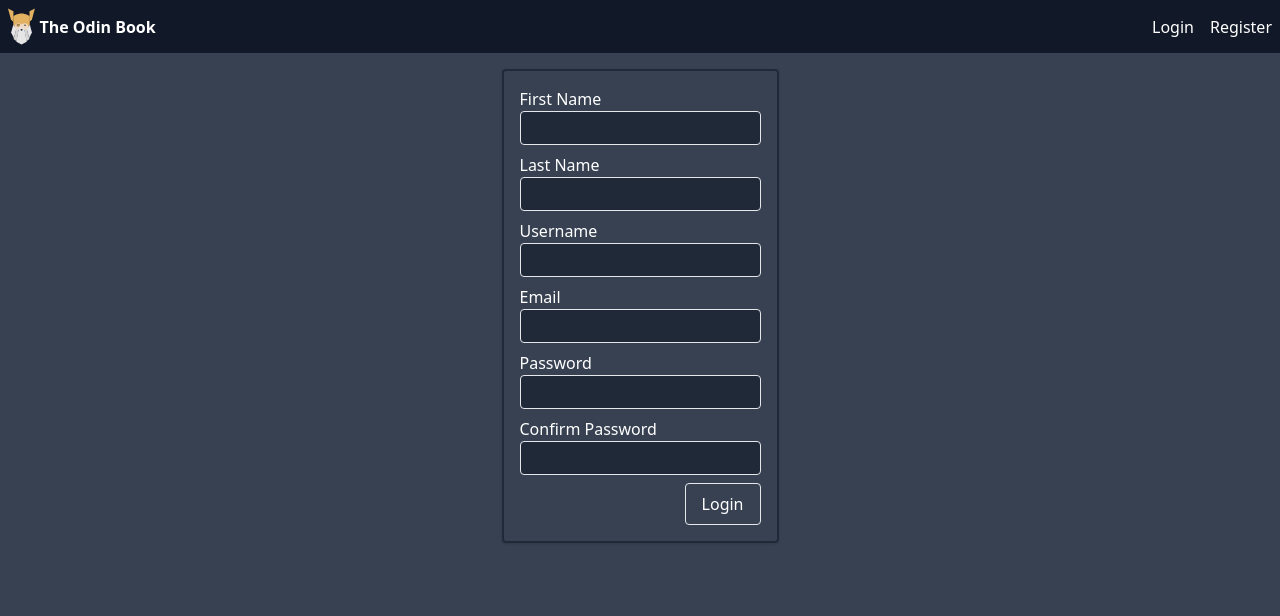
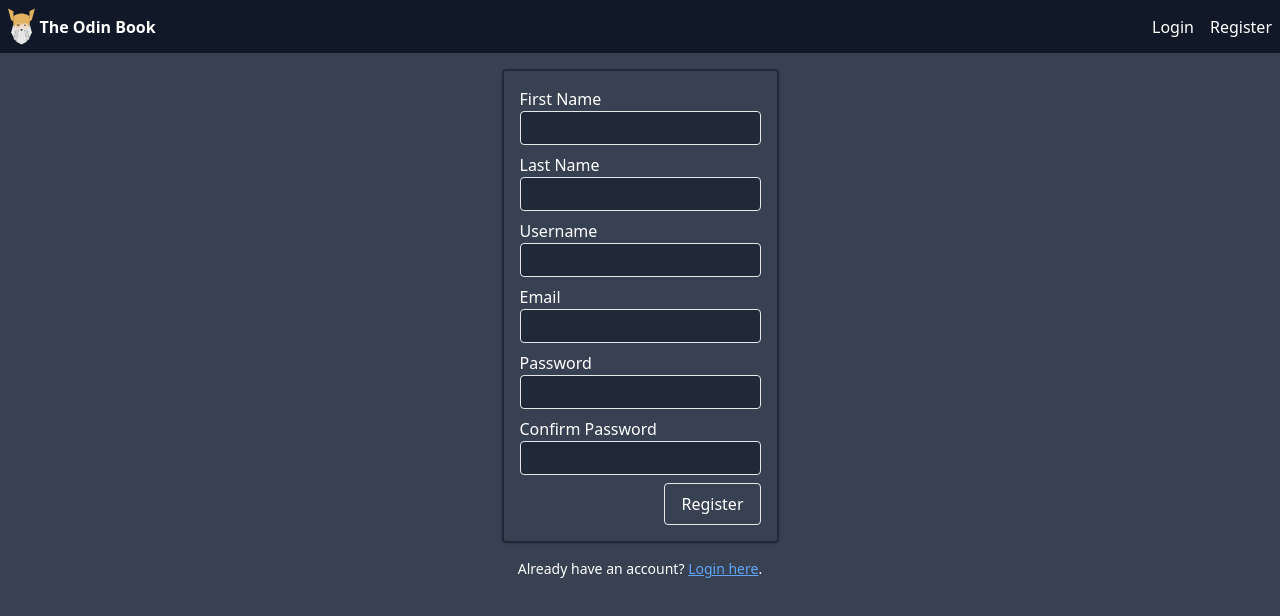
Before and after one commit to Serp-ent/The-Odin-Book, a React (Vite) app in the folder frontend/: page /register in a window 1280 px wide. Shown: the top 616 px of the page. Built offline with nearby package versions, Linux system fonts and the light colour scheme.

Commit message:
Add simple helper links for login/register form

```diff
--- a/frontend/src/routes/login.jsx
+++ b/frontend/src/routes/login.jsx
@@ -1,5 +1,5 @@
-import { useState } from "react";
-import { useNavigate } from "react-router-dom";
+import { useEffect, useState } from "react";
+import { Link, useNavigate } from "react-router-dom";
 import { useAuth } from "../authContext";
 
 // TODO: add links if user don't have already account
@@ -11,6 +11,14 @@ export default function Login() {
 
   const auth = useAuth();
   const navigate = useNavigate();
+
+  // TODO: this should be in wrapper instead of useEffect
+  useEffect(() => {
+    // Redirect to home page if user is authenticated
+    if (auth.isAuthenticated) {
+      navigate('/');
+    }
+  }, [auth.isAuthenticated, navigate])
 
   const handleSubmit = async (e) => {
     e.preventDefault();
@@ -41,7 +49,7 @@ export default function Login() {
   // TODO: responsive form on smaller screens
   return (
     <main
-      className='bg-gray-700 text-white p-4 flex justify-center items-start'
+      className='bg-gray-700 text-white p-4 flex flex-col items-center'
     >
       <form
         onSubmit={handleSubmit}
@@ -80,7 +88,20 @@ export default function Login() {
             type="submit"
           >Login</button>
         </div>
+
       </form>
+
+      <div className="flex justify-center mt-4 text-sm">
+        <p>
+          Don&apos;t have an account?{' '}
+          <Link
+            to='/register'
+            className="text-blue-400 underline"
+          >
+            Register here
+          </Link>
+        </p>
+      </div>
     </main>
   );
 }
--- a/frontend/src/routes/register.jsx
+++ b/frontend/src/routes/register.jsx
@@ -1,6 +1,6 @@
 import { useState } from "react";
 import { useAuth } from "../authContext";
-import { useNavigate } from "react-router-dom";
+import { Link, useNavigate } from "react-router-dom";
 
 // TODO: user should be able to provide image that he want to use
 export default function Register() {
@@ -31,7 +31,7 @@ export default function Register() {
   // TODO: responsive form on smaller screens
   return (
     <main
-      className='bg-gray-700 text-white p-4 flex justify-center items-start'
+      className='bg-gray-700 text-white p-4 flex flex-col items-center'
     >
       <form
         onSubmit={handleSubmit}
@@ -104,9 +104,22 @@ export default function Register() {
           <button
             className="border px-4 py-2 rounded"
             type="submit"
-          >Login</button>
+          >Register</button>
         </div>
+
       </form>
+
+      <div className="flex justify-center mt-4 text-sm">
+        <p>
+          Already have an account?{' '}
+          <Link
+            to='/login'
+            className="text-blue-400 underline"
+          >
+            Login here
+          </Link>.
+        </p>
+      </div>
     </main>
   );
 }
```
